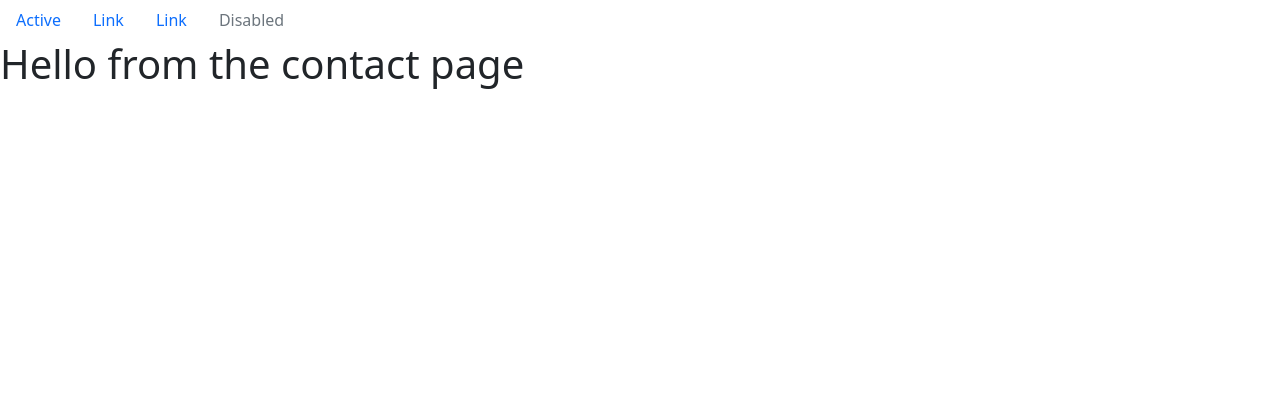
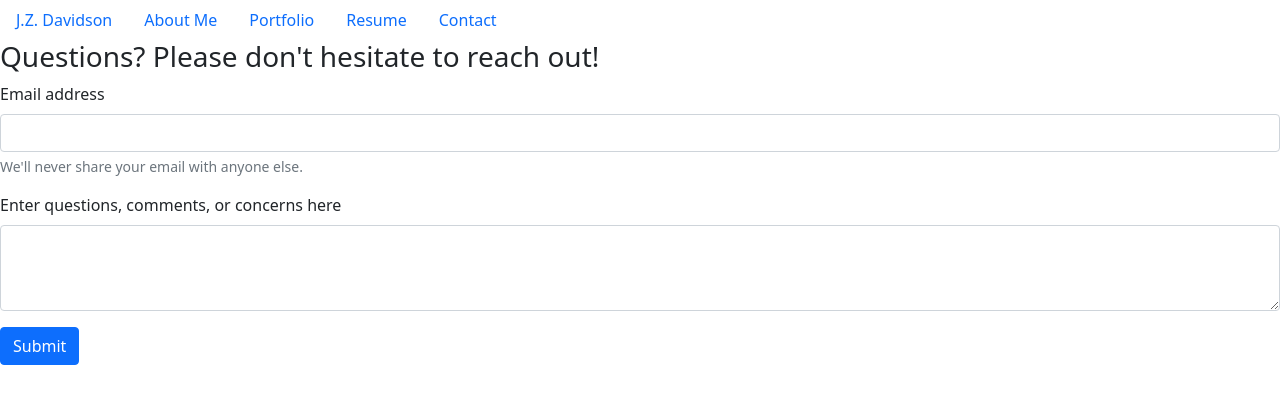
Before and after one commit to JDavid337/React-Portfolio-2, a React (Create React App) app in the folder client/: page /Contact in a window 1280 px wide. Shown: the top 404 px of the page. Built offline with nearby package versions, Linux system fonts and the light colour scheme.

Commit message:
Added About Me page, my name page, and Resume under pages dot js

```diff
--- a/client/src/App.js
+++ b/client/src/App.js
@@ -2,7 +2,10 @@
 import React from 'react'
 import {BrowserRouter as Router, Switch, Route} from 'react-router-dom'
 import Nav from './components/Nav/Nav';
-import Home from './pages/Home';
+import Home from './pages/Home'
+import JZDavidson from './pages/JZDavidson'
+import AboutMe from './pages/AboutMe'
+import Resume from './pages/Resume'
 import Contact from './pages/Contact'
 import Portfolio from './pages/Portfolio'
 
@@ -18,15 +21,26 @@ function App() {
           <Switch>
 
             <Route exact path={'/'}>
+              <AboutMe />
+            </Route>
+
+            <Route exact path={'/J.Z. Davidson'}>
+              <JZDavidson />
               <Home/>
             </Route>
 
-            <Route exact path={'/contact'}>
-              <Contact/>
+            <Route exact path={'/Portfolio'}>
+              <Portfolio />
             </Route>
 
-            <Route exact path={'/portfolio'}>
-              <Portfolio/>
+            <Route exact path={'/AboutMe'}>
+              <AboutMe />
+            </Route>
+            <Route exact path={'/Resume'}>
+              <Resume />
+            </Route>
+            <Route exact path={'/Contact'}>
+              <Contact />
             </Route>
 
           </Switch>
--- a/client/src/components/Card/Card.js
+++ b/client/src/components/Card/Card.js
@@ -3,14 +3,14 @@ import React from 'react'
 function Card() {
     return (
 
-        <div className="card" style="width: 18rem;">
-            <img src="/images/Cup.jpeg" className="card-img-top" alt="Hoisting the Cup">
+        <div className="card" style={{width: '18rem'}}>
+            <img src="/images/Cup.jpeg" className="card-img-top" alt="Hoisting the Cup"/>
                 <div className="card-body">
-                    <h5 className="card-title">Card title</h5>
-                    <p className="card-text">Some quick example text to build on the card title and make up the bulk of the card's content.</p>
+                    <h5 className="card-title">Hoisting the Cup</h5>
+                    <p className="card-text">The Avalanche won the Stanley Cup in 1996 and 2001.</p>
                     <a href="#" className="btn btn-primary">Go somewhere</a>
                 </div>
-            </img>
+
         </div>
 
     )
--- a/client/src/components/Nav/Nav.js
+++ b/client/src/components/Nav/Nav.js
@@ -5,16 +5,19 @@ function Nav() {
         <>
 <ul className="nav">
   <li className="nav-item">
-    <a className="nav-link active" aria-current="page" href="#">Active</a>
+    <a className="nav-link active" aria-current="page" href="/">J.Z. Davidson</a>
   </li>
   <li className="nav-item">
-    <a className="nav-link" href="#">Link</a>
+    <a className="nav-link" href="/portfolio">About Me</a>
   </li>
   <li className="nav-item">
-    <a className="nav-link" href="#">Link</a>
+    <a className="nav-link" href="/portfolio">Portfolio</a>
   </li>
   <li className="nav-item">
-    <a className="nav-link disabled" href="#" tabindex="-1" aria-disabled="true">Disabled</a>
+    <a className="nav-link" href="/portfolio">Resume</a>
+  </li>
+  <li className="nav-item">
+    <a className="nav-link" href="/contact">Contact</a>
   </li>
 </ul>
         </>
--- /dev/null
+++ b/client/src/pages/AboutMe.js
@@ -0,0 +1,21 @@
+import React from 'react'
+
+function AboutMe() {
+    return (
+        <div class="container">
+            <div class="row">
+                <div class="col">
+                Column
+                </div>
+                <div class="col">
+                Column
+                </div>
+                <div class="col">
+                Column
+                </div>
+            </div>
+        </div>
+    )
+}
+
+export default AboutMe
--- a/client/src/pages/Contact.js
+++ b/client/src/pages/Contact.js
@@ -2,9 +2,21 @@ import React from 'react'
 
 function Contact() {
     return (
-        <div>
-            <h1>Hello from the contact page</h1>
-        </div>
+        <>
+        <h3>Questions?  Please don't hesitate to reach out!</h3>
+            <form>
+            <div className="mb-3">
+                <label for="exampleInputEmail1" className="form-label">Email address</label>
+                <input type="email" className="form-control" id="exampleInputEmail1" aria-describedby="emailHelp"/>
+                <div id="emailHelp" className="form-text">We'll never share your email with anyone else.</div>
+            </div>
+            <div class="mb-3">
+                <label for="exampleFormControlTextarea1" class="form-label">Enter questions, comments, or concerns here</label>
+                <textarea class="form-control" id="exampleFormControlTextarea1" rows="3"></textarea>
+            </div>
+            <a className="btn btn-primary" href="/">Submit</a>
+            </form>
+        </>
     )
 }
 
```
Also changed, not shown: client/src/pages/JZDavidson.js (added), client/src/pages/Resume.js (added).
